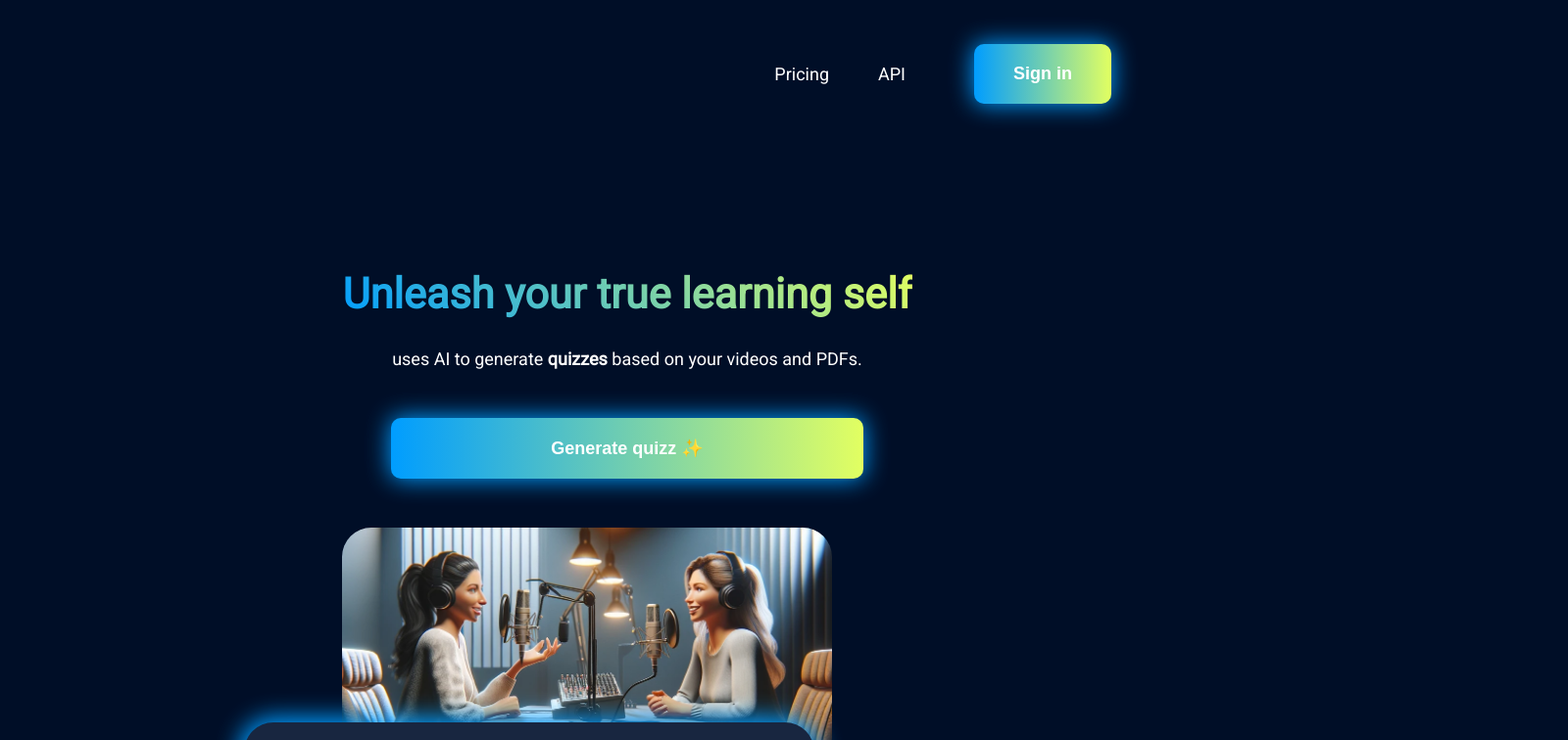
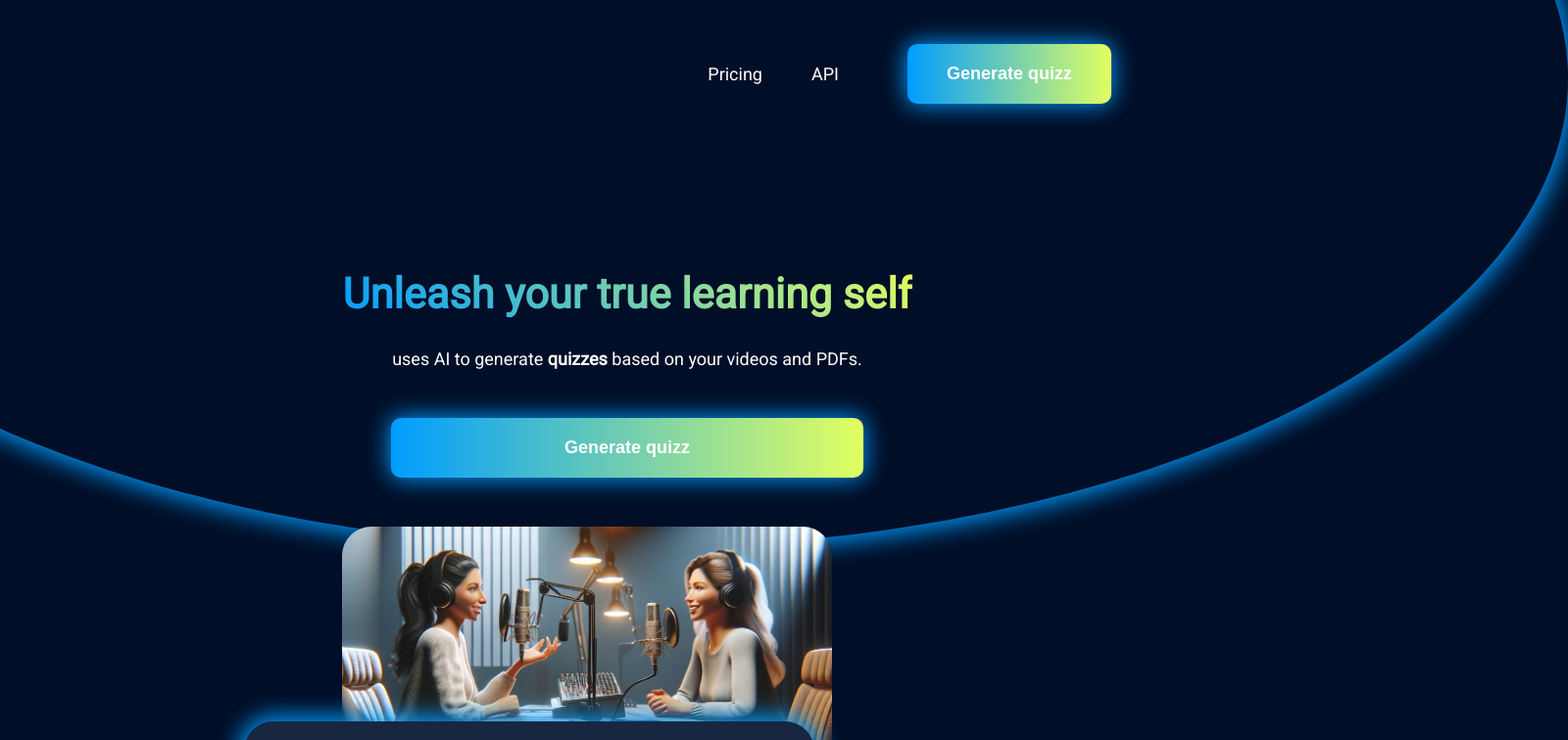
Before and after one commit to Dichiara25/Sola, a Next.js app: page / in a window 1280 px wide. Shown: the top 756 px of the page at 98% size, 1600 px wide, since content can reach past the window. Built offline with nearby package versions, Linux system fonts and the light colour scheme.

Commit message:
Minor landing page changes

```diff
--- a/src/app/components/structure/Header.tsx
+++ b/src/app/components/structure/Header.tsx
@@ -10,9 +10,9 @@ export function Brand() {
 export function Navigation() {
     return <>
         <a href={routes.pricing} style={{marginLeft: "50px"}}>Pricing</a>
-        <a href={routes.pricing} style={{marginLeft: "50px"}}>API</a>
-        <a href={routes.login} style={{marginLeft: "50px"}} className={styles.login}>
-            <button>Sign in</button>
+        <a href={routes.api} style={{marginLeft: "50px"}}>API</a>
+        <a href={routes.cook} style={{marginLeft: "50px"}} className={styles.login}>
+            <button>Generate quizz</button>
         </a>
     </>
 }
--- a/src/app/components/structure/home/Hero.tsx
+++ b/src/app/components/structure/home/Hero.tsx
@@ -79,7 +79,7 @@ function CallToAction() {
             {process.env.NEXT_PUBLIC_APP_NAME} uses AI to generate <b>quizzes</b> based on your videos and PDFs.
         </div>
         <button style={{margin: "50px"}}>
-            Generate quizz ✨
+            Generate quizz
         </button>
     </div>
 }
--- a/src/app/page.module.css
+++ b/src/app/page.module.css
@@ -9,7 +9,7 @@
 
 .dot {
   position: absolute;
-  height: 110vh;
+  height: 120vh;
   width: 150vw;
   background-color: var(--background-color);
   box-shadow: 0 0 2cap 5px var(--first-color);
--- a/src/app/page.tsx
+++ b/src/app/page.tsx
@@ -6,6 +6,7 @@ import Landing from "./components/structure/home/Landing";
 export default function Home() {
   return (
     <main className={styles.main}>
+      <div className={styles.dot} />
       <Header />
       <Landing />
       <Footer />
```
